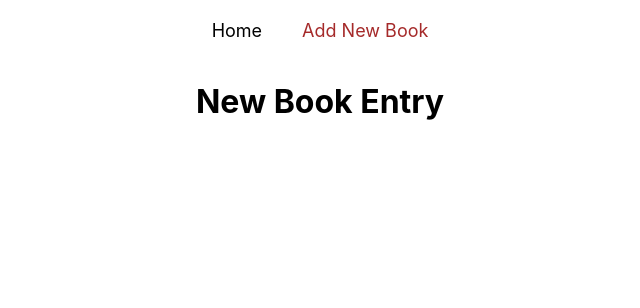
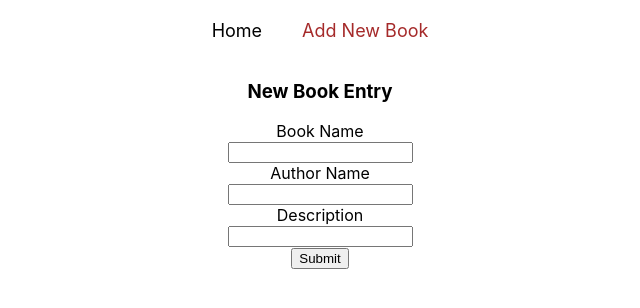
Before and after one commit to nihaltowfiq/react-class-component-practice, a React (Create React App) app: page /addNewBook in a window 1280 px wide. Shown: the top 308 px of the page, without its empty margins (320-960 px from the left). Built offline with nearby package versions, Linux system fonts and the light colour scheme.

Commit message:
controlled form added on NewBook.js

```diff
--- a/src/components/NewBook.js
+++ b/src/components/NewBook.js
@@ -1,10 +1,65 @@
 import React, { Component } from "react";
 
 class NewBook extends Component {
+  state = {
+    name: "",
+    author: "",
+    description: "",
+  };
+
+  handleInputChange = (e) => {
+    const name = e.target.name;
+    const value = e.target.value;
+
+    this.setState({
+      [name]: value,
+    });
+  };
+
+  handleSubmit = (e) => {
+    console.log(this.state);
+    e.preventDefault();
+    e.target = "";
+  };
+
   render() {
     return (
       <div>
-        <h1>New Book Entry</h1>
+        <h3>New Book Entry</h3>
+        <form
+          onSubmit={(e) => {
+            this.handleSubmit(e);
+          }}
+        >
+          <label>Book Name</label>
+          <br />
+          <input
+            onChange={(e) => this.handleInputChange(e)}
+            type="text"
+            name="name"
+            defaultValue={this.state.name}
+          />
+          <br />
+          <label>Author Name</label>
+          <br />
+          <input
+            onChange={(e) => this.handleInputChange(e)}
+            type="text"
+            name="author"
+            value={this.state.author}
+          />
+          <br />
+          <label>Description</label>
+          <br />
+          <input
+            onChange={(e) => this.handleInputChange(e)}
+            type="text"
+            name="description"
+            value={this.state.description}
+          />
+          <br />
+          <input type="submit" value="Submit" />
+        </form>
       </div>
     );
   }
```
Also changed, not shown: 1 other file (tests, documents, lock files or other folders).
